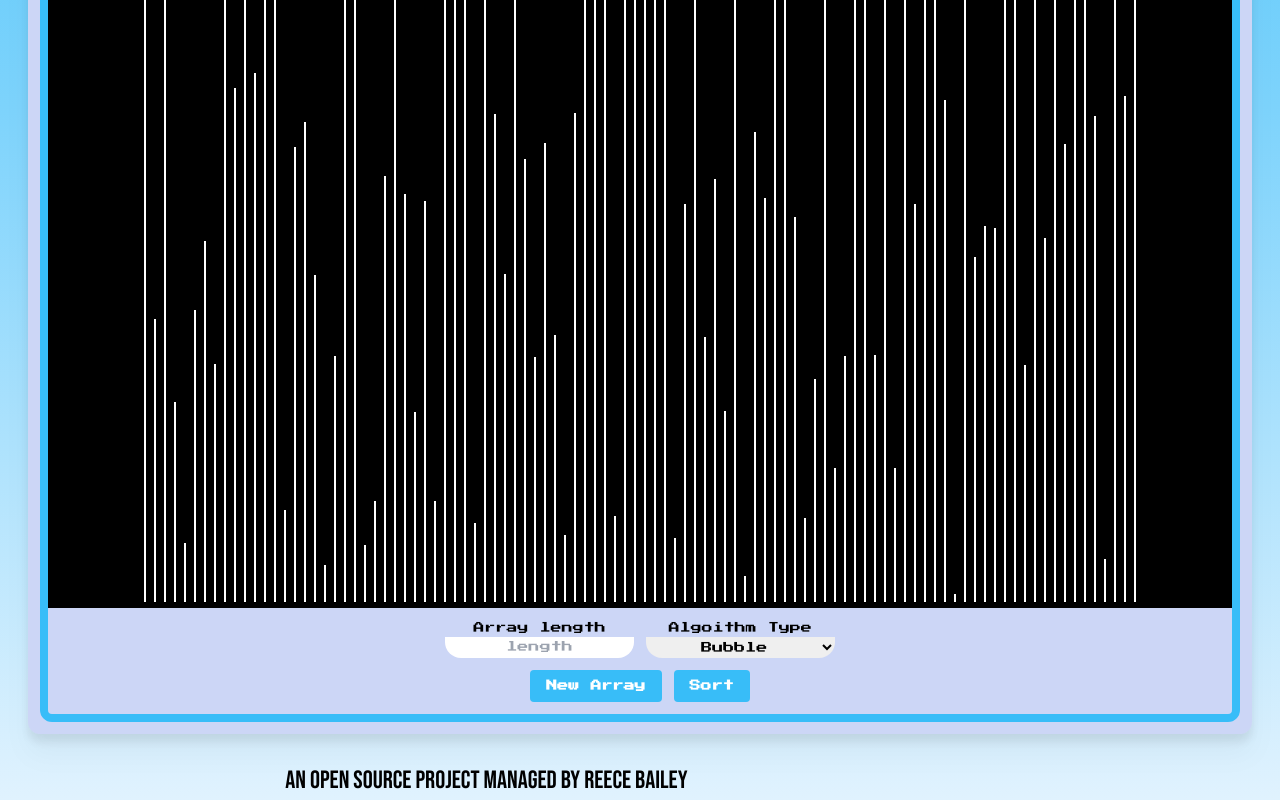
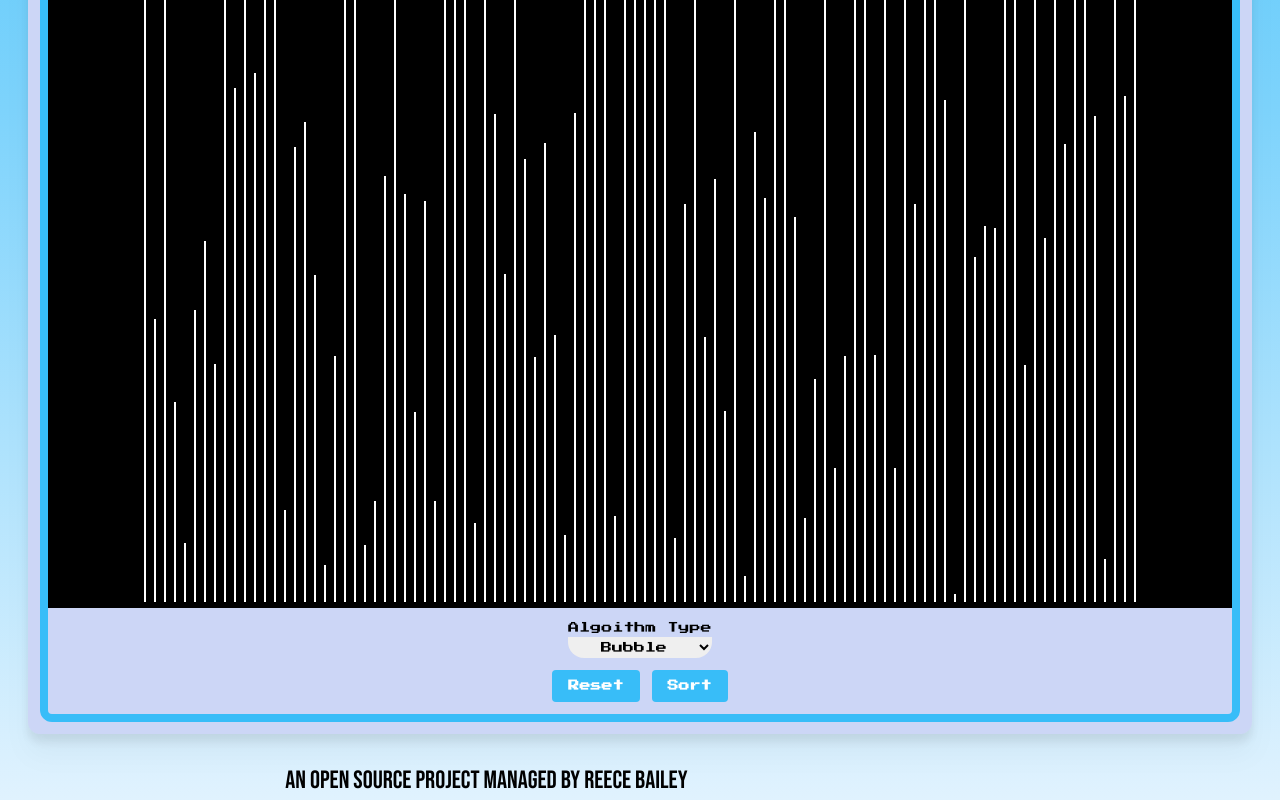
Before and after one commit to UNKNOWNtxn/Sortify, a Next.js app in the folder site/: page / in a window 1280 px wide. Shown: the part 587-1387 px from the top of the page. Built offline with nearby package versions, Linux system fonts and the light colour scheme; no server answers.

Commit message:
Update page.js

```diff
--- a/site/src/app/page.js
+++ b/site/src/app/page.js
@@ -136,11 +136,7 @@ export default function Sortify() {
             <div className='basis-2/12 flex flex-col items-center justify-start w-full m-3'>
               <div className='flex flex-col items-center justify-center'>
                 <div className='flex flex-row sm:flex-col sm:space-y-3 items-center justify-center space-x-3 sm:space-x-0'>
-                  <div className='flex flex-col items-center justify-center w-1/2 sm:w-full'>
-                    <label className='font-pressStart text-xxs text-center'>Array length</label>
-                    <input className='rounded-b-2xl w-full text-center font-pressStart text-xxs p-0.5' placeholder='length' />
-                  </div>
-                  <div className='flex flex-col items-center justify-center w-1/2 sm:w-full'>
+                  <div className='flex flex-col items-center justify-center sm:w-full'>
                     <label className='font-pressStart text-xxs text-center'>Algoithm Type</label>
                     <select
                       className='text-xxs rounded-b-2xl font-pressStart p-1 w-full text-center'
@@ -156,7 +152,7 @@ export default function Sortify() {
                   </div>
                 </div>
                 <div className='flex flex-row space-x-3'>
-                  <button onClick={resetArray} className='text-center text-xxs font-pressStart mt-3 bg-sky-400 hover:bg-gradient-to-b from-sky-400 via-sky-300 to-sky-100 text-white font-bold py-2 px-4 rounded self-center'>New Array</button>
+                  <button onClick={resetArray} className='text-center text-xxs font-pressStart mt-3 bg-sky-400 hover:bg-gradient-to-b from-sky-400 via-sky-300 to-sky-100 text-white font-bold py-2 px-4 rounded self-center'>Reset</button>
                   <button onClick={sortArray} className='text-center text-xxs font-pressStart mt-3 bg-sky-400 hover:bg-gradient-to-b from-sky-400 via-sky-300 to-sky-100 text-white font-bold py-2 px-4 rounded self-center'>Sort</button>
                 </div>
               </div>
```
